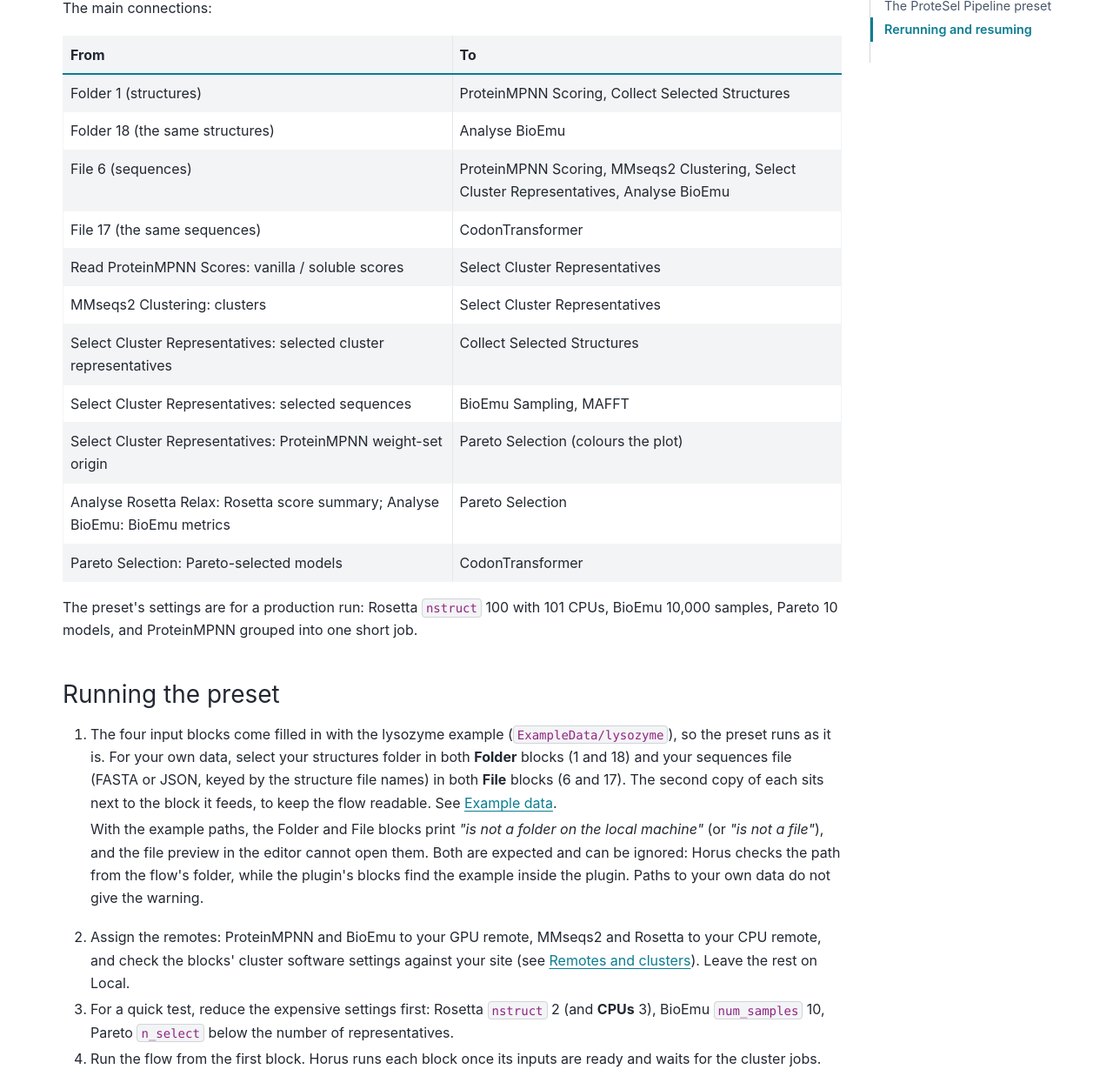
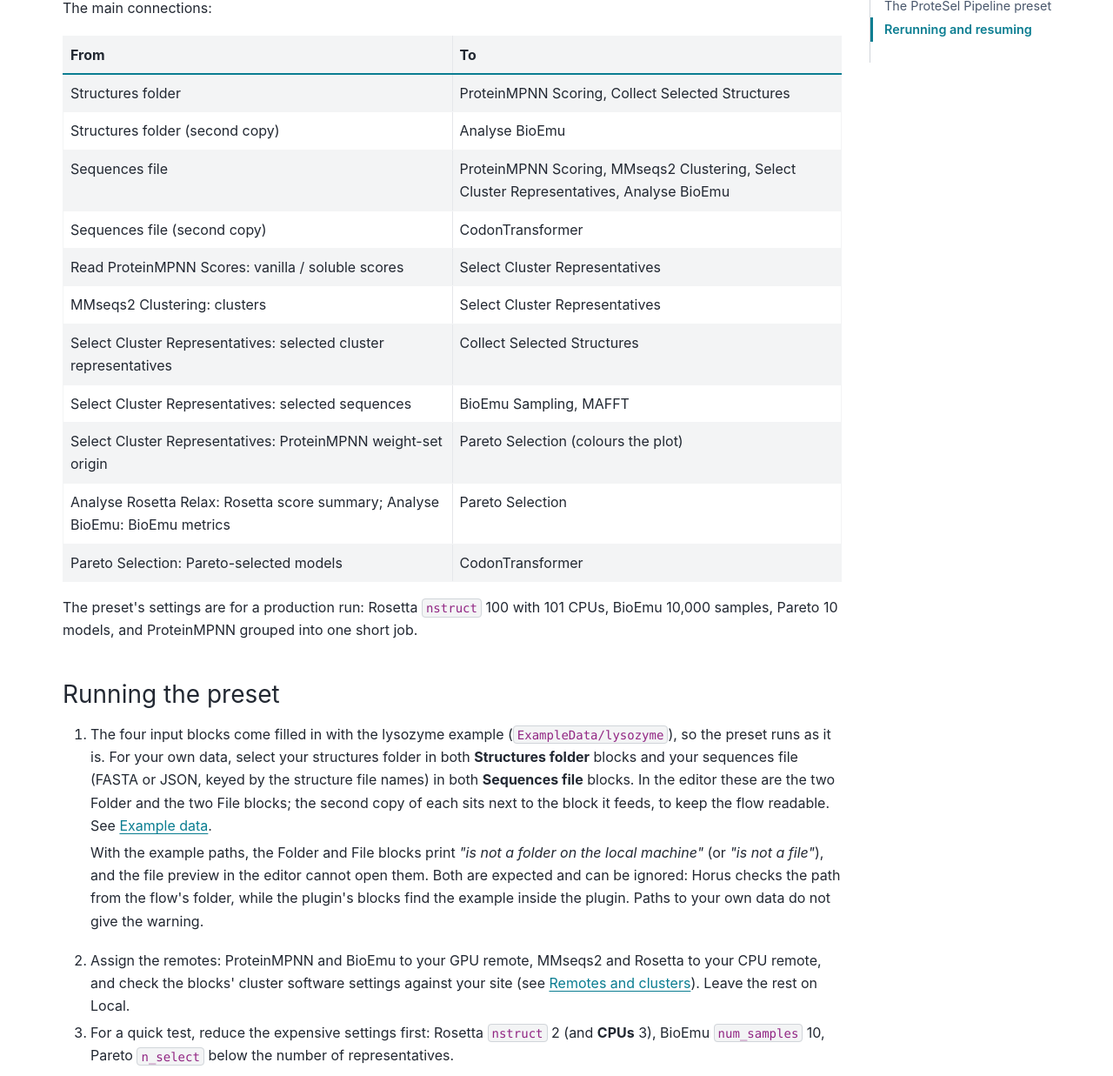
Before and after one commit to BSC-CNS-EAPM/protein-set-selection-horus, a Sphinx documentation site: the page built from docs/workflow.rst, in a window 1280 px wide and 1400 px high, scrolled down 2726 px, cut to the strip 163-1400 px from the top of the window. Shown: the whole strip at 87% size. Built offline with Sphinx 7.4.7 and the PyData theme 0.15.4, drawn with Linux system fonts in a browser that asks for light colours; pages that are not in the unit, such as notebooks, are missing from menus.

Commit message:
Name the preset's input blocks by what they hold
The workflow page called the preset's inputs Folder 1, File 6, Folder 18 and
File 17, after the canvas numbering. The diagram, the connections table and the
preset steps now call them Structures folder and Sequences file, with the
second copy of each marked as such. The screenshot is updated to the preset with
the example paths filled in.

Co-Authored-By: Claude Opus 5.5 <noreply@anthropic.com>

```diff
--- a/docs/_ext/protselect_reference.py
+++ b/docs/_ext/protselect_reference.py
@@ -28,6 +28,9 @@ INCLUDE = os.path.join(os.path.dirname(DOCS), "ProtSelect", "Include")
 OUT = os.path.join(DOCS, "reference")
 PRESET_FLOW = os.path.join(os.path.dirname(DOCS), "ProtSelect", "Flows",
                            "ProteSel_Pipeline.flow")
+
+# In the preset, Horus's own input blocks carry the pipeline's two inputs.
+INPUT_BLOCK_LABELS = {"horus.folder": "Structures folder", "horus.file": "Sequences file"}
 
 # Pipeline order: the order a reader meets the blocks in the workflow.
 BLOCK_ORDER = [
@@ -328,17 +331,16 @@ def _index_page(blocks):
 def _flow_diagram(flow_path):
     """
     A Mermaid flowchart of a saved flow: one node per block, one arrow per pair
-    of connected blocks. Horus's own input blocks (Folder, File) are numbered as
-    the canvas numbers them, since the preset has more than one of each.
+    of connected blocks. Horus's own input blocks (Folder, File) are named after
+    the input they hold.
     """
     with zipfile.ZipFile(flow_path) as archive:
         flow = json.loads(archive.read("flow.json"))
 
     names = {}
     for block in flow.get("blocks") or []:
-        name = _text(block.get("name")) or block.get("id")
-        if str(block.get("id", "")).startswith("horus."):
-            name = f"{name} {block.get('placedID')}"
+        name = (INPUT_BLOCK_LABELS.get(block.get("id")) or _text(block.get("name"))
+                or block.get("id"))
         names[block.get("placedID")] = name.replace('"', "'")
 
     edges = []
--- a/docs/workflow.rst
+++ b/docs/workflow.rst
@@ -127,14 +127,14 @@ The main connections:
 
    * - From
      - To
-   * - Folder 1 (structures)
+   * - Structures folder
      - ProteinMPNN Scoring, Collect Selected Structures
-   * - Folder 18 (the same structures)
+   * - Structures folder (second copy)
      - Analyse BioEmu
-   * - File 6 (sequences)
+   * - Sequences file
      - ProteinMPNN Scoring, MMseqs2 Clustering, Select Cluster Representatives,
        Analyse BioEmu
-   * - File 17 (the same sequences)
+   * - Sequences file (second copy)
      - CodonTransformer
    * - Read ProteinMPNN Scores: vanilla / soluble scores
      - Select Cluster Representatives
@@ -160,10 +160,11 @@ Running the preset
 
 1. The four input blocks come filled in with the lysozyme example
    (``ExampleData/lysozyme``), so the preset runs as it is. For your own data,
-   select your structures folder in both **Folder** blocks (1 and 18) and your
+   select your structures folder in both **Structures folder** blocks and your
    sequences file (FASTA or JSON, keyed by the structure file names) in both
-   **File** blocks (6 and 17). The second copy of each sits next to the block it
-   feeds, to keep the flow readable. See :doc:`example_data`.
+   **Sequences file** blocks. In the editor these are the two Folder and the two
+   File blocks; the second copy of each sits next to the block it feeds, to keep
+   the flow readable. See :doc:`example_data`.
 
    With the example paths, the Folder and File blocks print *"is not a folder
    on the local machine"* (or *"is not a file"*), and the file preview in the
```
Also changed, not shown: docs/_static/protesel_pipeline.png.
